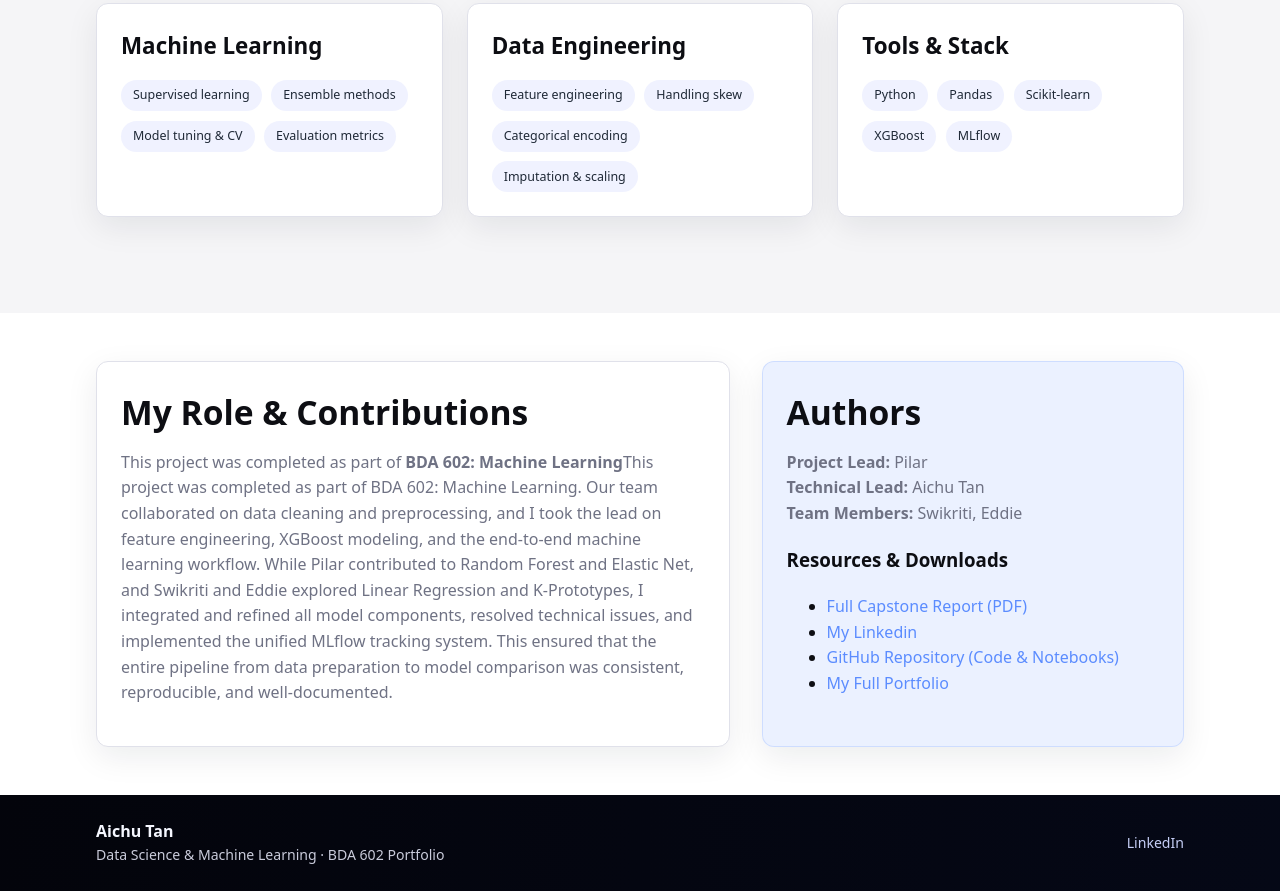
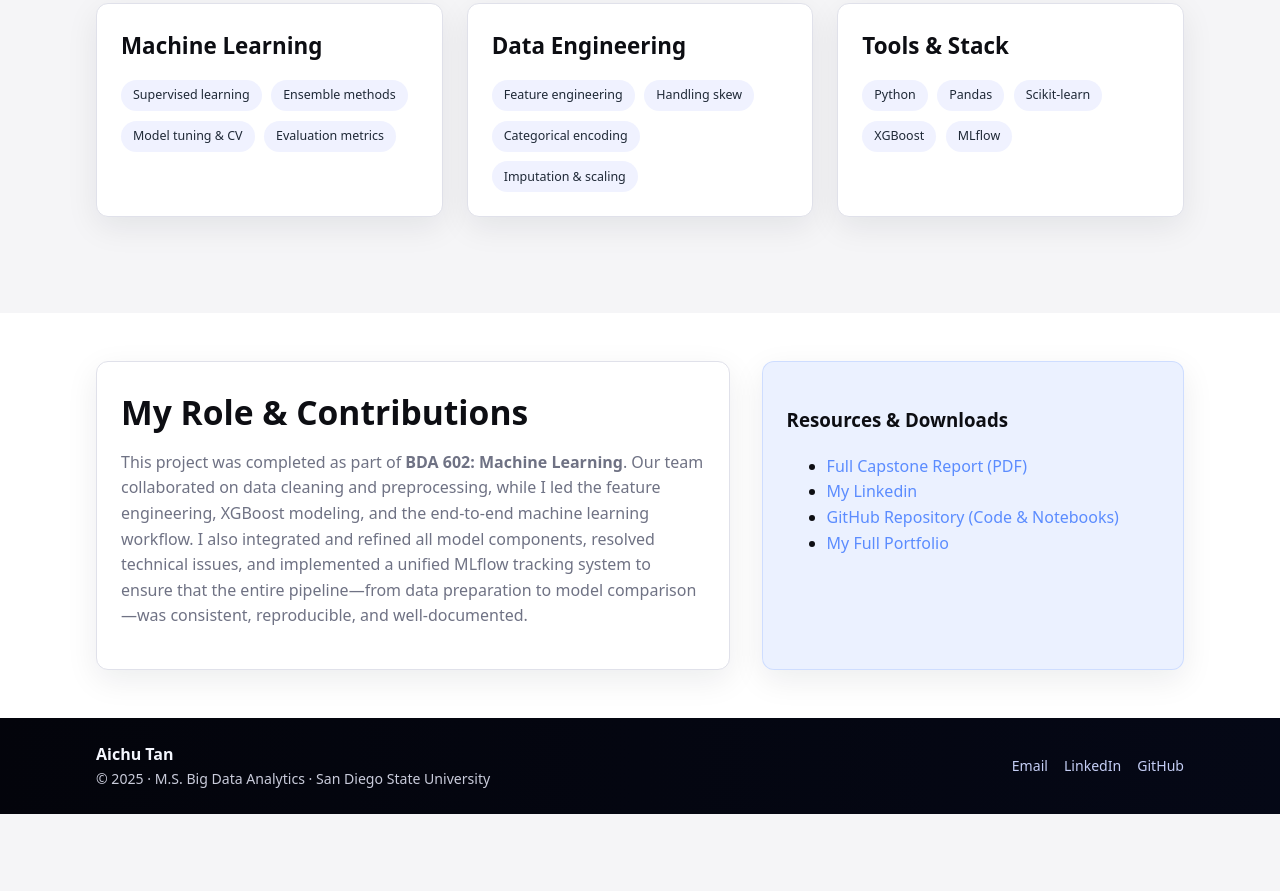
Before and after one commit to AichuTan/BDA602_final_yelp_analysis, a plain HTML site: page index.html in a window 1280 px wide. Shown: the part 4987-5878 px from the top of the page. After the commit the page ends 5801 px from the top, so only its background shows below. Drawn offline with Linux system fonts and the light colour scheme.

Commit message:
update footer

```diff
--- a/index.html
+++ b/index.html
@@ -456,25 +456,16 @@
           <h2 class="section__title">My Role & Contributions</h2>
           <p class="section__text">
             This project was completed as part of
-            <strong>BDA 602: Machine Learning</strong>This project was completed
-            as part of BDA 602: Machine Learning. Our team collaborated on data
-            cleaning and preprocessing, and I took the lead on feature
+            <strong>BDA 602: Machine Learning</strong>. Our team collaborated on
+            data cleaning and preprocessing, while I led the feature
             engineering, XGBoost modeling, and the end-to-end machine learning
-            workflow. While Pilar contributed to Random Forest and Elastic Net,
-            and Swikriti and Eddie explored Linear Regression and K-Prototypes,
-            I integrated and refined all model components, resolved technical
-            issues, and implemented the unified MLflow tracking system. This
-            ensured that the entire pipeline from data preparation to model
-            comparison was consistent, reproducible, and well-documented.
+            workflow. I also integrated and refined all model components,
+            resolved technical issues, and implemented a unified MLflow tracking
+            system to ensure that the entire pipeline—from data preparation to
+            model comparison—was consistent, reproducible, and well-documented.
           </p>
         </div>
         <div class="section-block section-block--accent">
-          <h2 class="section__title">Authors</h2>
-          <p class="section__text">
-            <strong>Project Lead:</strong> Pilar<br />
-            <strong>Technical Lead:</strong> Aichu Tan<br />
-            <strong>Team Members:</strong> Swikriti, Eddie
-          </p>
           <div>
             <h3>Resources & Downloads</h3>
             <ul class="nice-list">
@@ -512,10 +503,12 @@
         <div class="footer__info">
           <p class="footer__name">Aichu Tan</p>
           <p class="footer__role">
-            Data Science & Machine Learning · BDA 602 Portfolio
+            © 2025 · M.S. Big Data Analytics · San Diego State University
           </p>
         </div>
-        <div class="footer__links">
+
+        <nav class="footer__links" aria-label="Footer navigation">
+          <a href="mailto:thedebbietan@gmail.com">Email</a>
           <a
             href="https://www.linkedin.com/in/aichutan/"
             target="_blank"
@@ -523,7 +516,14 @@
           >
             LinkedIn
           </a>
-        </div>
+          <a
+            href="https://github.com/AichuTan"
+            target="_blank"
+            rel="noopener noreferrer"
+          >
+            GitHub
+          </a>
+        </nav>
       </div>
     </footer>
   </body>
```
